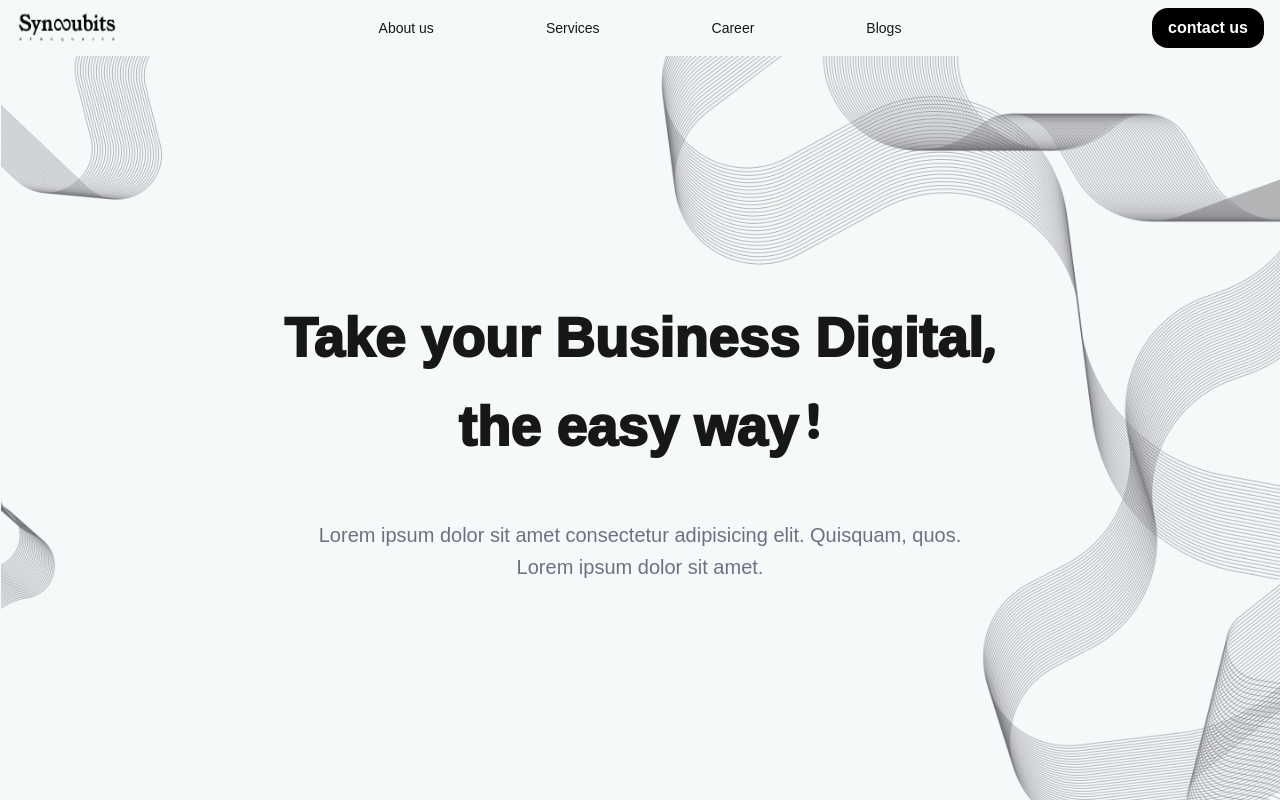
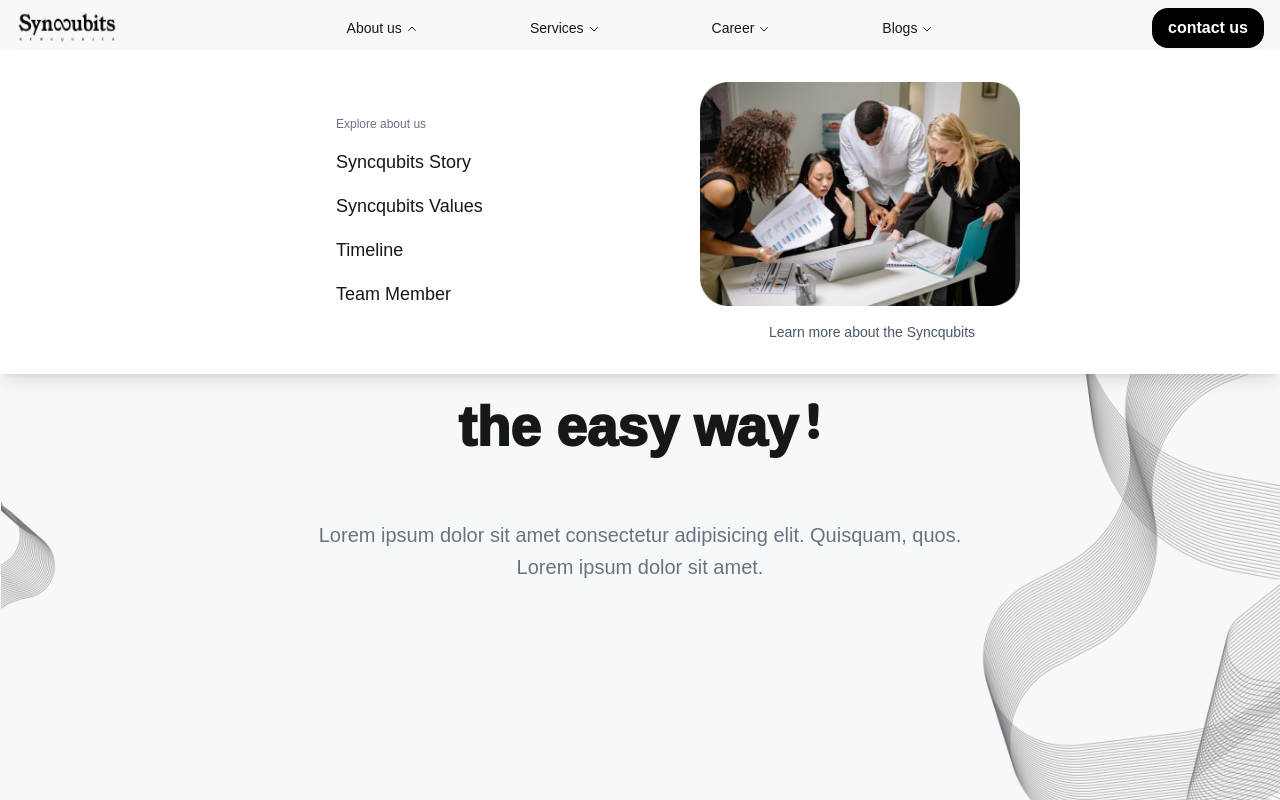
Before and after one commit to Yuvaprakash24/theHostCode-frontend, a Next.js app: page / in a window 1280 px wide. Both pictures are taken after a click on the link "About us". Shown: the top 800 px of the page. Built offline with nearby package versions, Linux system fonts and the light colour scheme.

Commit message:
Navbar dropdown

```diff
--- a/src/components/header/Header.tsx
+++ b/src/components/header/Header.tsx
@@ -1,17 +1,68 @@
 'use client'
 import React, { useState } from 'react';
 import { Button } from '../common';
+
 const menuItems = [
-  { label: 'About us', dropdown: false },
-  { label: 'Services', dropdown: false },
-  { label: 'Career', dropdown: false },
-  { label: 'Blogs', dropdown: false },
+  {
+    label: 'About us',
+    dropdown: true,
+    dropdownContent: [
+      { label: 'Syncqubits Story', href: '#' },
+      { label: 'Syncqubits Values', href: '#' },
+      { label: 'Timeline', href: '#' },
+      { label: 'Team Member', href: '#' },
+    ],
+    image: '/drop-down/about-us.png',
+    imageDesc: 'Learn more about the Syncqubits',
+    exploreText: 'Explore about us'
+  },
+  {
+    label: 'Services',
+    dropdown: true,
+    dropdownContent: [
+      { label: 'Web Development', href: '#' },
+      { label: 'AI & ML Projects', href: '#' },
+      { label: 'Cloud Solutions', href: '#' },
+      { label: 'Consulting', href: '#' },
+    ],
+    image: '/drop-down/about-us.png',
+    imageDesc: 'Discover our comprehensive services',
+    exploreText: 'Explore our services'
+  },
+  {
+    label: 'Career',
+    dropdown: true,
+    dropdownContent: [
+      { label: 'Open Positions', href: '#' },
+      { label: 'Life at Syncqubits', href: '#' },
+      { label: 'Benefits', href: '#' },
+      { label: 'Apply Now', href: '#' },
+    ],
+    image: '/drop-down/about-us.png',
+    imageDesc: 'Join our amazing team',
+    exploreText: 'Explore careers'
+  },
+  {
+    label: 'Blogs',
+    dropdown: true,
+    dropdownContent: [
+      { label: 'Latest Posts', href: '#' },
+      { label: 'Tech Insights', href: '#' },
+      { label: 'Case Studies', href: '#' },
+      { label: 'Industry News', href: '#' },
+    ],
+    image: '/drop-down/about-us.png',
+    imageDesc: 'Read our latest insights and updates',
+    exploreText: 'Explore our blogs'
+  },
 ];
 
-const Header: React.FC = () => {
+const Header = () => {
   const [mobileMenuOpen, setMobileMenuOpen] = useState(false);
+  const [openDropdown, setOpenDropdown] = useState<string | null>(null);
+
   return (
-    <header className="w-full bg-main-color">
+    <header className="w-full bg-main-color relative z-50">
       <div className="max-w-10xl px-4 py-2 items-center flex justify-between">
         {/* Logo */}
         <div className="hidden lg:flex flex-1 justify-start">
@@ -19,6 +70,7 @@ const Header: React.FC = () => {
             <img src="/logo.png" alt="logo" className="w-26 h-10" />
           </span>
         </div>
+
         {/* Hamburger for mobile */}
         <div className="flex lg:hidden justify-end-safe">
           <button
@@ -31,19 +83,29 @@ const Header: React.FC = () => {
             </svg>
           </button>
         </div>
-        {/* Menu */}
+
+        {/* Desktop Menu */}
         <nav className="hidden lg:flex flex-1 justify-between">
           <ul className="flex space-x-24">
             {menuItems.map((item) => (
-              <li key={item.label} className="flex items-center">
+              <li
+                key={item.label}
+                className="flex items-center relative"
+              >
                 <a
                   href="#"
-                  className={`text-sm px-2 py-1 hover:text-black whitespace-nowrap`}
+                  className="text-sm px-2 py-1 hover:text-black whitespace-nowrap flex items-center"
+                  onClick={e => {
+                    if (item.dropdown) {
+                      e.preventDefault();
+                      setOpenDropdown(openDropdown === item.label ? null : item.label);
+                    }
+                  }}
                 >
                   {item.label}
                   {item.dropdown && (
                     <svg
-                      className="w-3 h-3 ml-1 mt-0.5"
+                      className={`w-3 h-3 ml-1 mt-0.5 transition-transform duration-200 ${openDropdown === item.label ? 'rotate-180' : ''}`}
                       fill="none"
                       stroke="currentColor"
                       strokeWidth={2}
@@ -53,10 +115,43 @@ const Header: React.FC = () => {
                     </svg>
                   )}
                 </a>
+
+                {/* Desktop Mega Dropdown */}
+                {item.dropdown && openDropdown === item.label && (
+                  <div
+                    className="fixed left-0 right-0 bg-white shadow-lg flex px-24 py-8 z-50"
+                    style={{ minHeight: 300, top: '50px' }}
+                  >
+                    {/* Left: Links */}
+                    <div className="flex-1 flex flex-col justify-center pl-60">
+                      <span className="text-xs text-gray-500 mb-4">{item.exploreText}</span>
+                      <ul className="space-y-4">
+                        {item.dropdownContent?.map((link) => (
+                          <li key={link.label}>
+                            <a href={link.href} className="text-lg hover:font-bold transition-all">
+                              {link.label}
+                            </a>
+                          </li>
+                        ))}
+                      </ul>
+                    </div>
+
+                    {/* Right: Image */}
+                    <div className="flex-1 flex flex-col -ml-30 justify-center">
+                      <img
+                        src={item.image}
+                        alt={item.label}
+                        className="rounded-xl w-80 h-56 object-cover mb-4"
+                      />
+                      <span className="text-sm text-gray-600 text-center -ml-35">{item.imageDesc}</span>
+                    </div>
+                  </div>
+                )}
               </li>
             ))}
           </ul>
         </nav>
+
         {/* Contact Us Button */}
         <div className="hidden lg:flex flex-1 justify-end">
           <Button className="text-white rounded-2xl px-2 py-1 sm:px-4 sm:py-2 font-semibold shadow-none border-none text-xs sm:text-base">
@@ -64,21 +159,29 @@ const Header: React.FC = () => {
           </Button>
         </div>
       </div>
+
       {/* Mobile menu dropdown */}
       {mobileMenuOpen && (
         <div className="lg:hidden bg-white shadow-md px-4 py-2">
           <ul className="flex flex-col space-y-2">
             {menuItems.map((item) => (
-              <li key={item.label} className="flex items-center">
+              <li key={item.label} className="flex flex-col items-start w-full">
                 <a
                   href="#"
-                  className="text-base px-2 py-2 hover:text-black hover:font-bold transition-all flex items-center font-normal"
-                  onClick={() => setMobileMenuOpen(false)}
+                  className="text-base px-2 py-2 hover:text-black hover:font-bold transition-all flex items-center font-normal w-full"
+                  onClick={e => {
+                    if (item.dropdown) {
+                      e.preventDefault();
+                      setOpenDropdown(openDropdown === item.label ? null : item.label);
+                    } else {
+                      setMobileMenuOpen(false);
+                    }
+                  }}
                 >
                   {item.label}
                   {item.dropdown && (
                     <svg
-                      className="w-3 h-3 ml-1 mt-0.5"
+                      className={`w-3 h-3 ml-1 mt-0.5 transition-transform duration-200 ${openDropdown === item.label ? 'rotate-180' : ''}`}
                       fill="none"
                       stroke="currentColor"
                       strokeWidth={2}
@@ -88,9 +191,36 @@ const Header: React.FC = () => {
                     </svg>
                   )}
                 </a>
+
+                {/* Mobile Mega Dropdown */}
+                {item.dropdown && openDropdown === item.label && (
+                  <div className="w-full bg-gray-50 rounded-xl mt-2 flex flex-col md:flex-row px-4 py-6">
+                    <div className="flex-1 flex flex-col justify-center pr-0 md:pr-8 mb-4 md:mb-0">
+                      <span className="text-xs text-gray-500 mb-4">{item.exploreText}</span>
+                      <ul className="space-y-4">
+                        {item.dropdownContent?.map((link) => (
+                          <li key={link.label}>
+                            <a href={link.href} className="text-lg hover:font-bold transition-all">
+                              {link.label}
+                            </a>
+                          </li>
+                        ))}
+                      </ul>
+                    </div>
+                    <div className="flex-1 flex flex-col items-center justify-center">
+                      <img
+                        src={item.image}
+                        alt={item.label}
+                        className="rounded-xl w-64 h-40 object-cover mb-4"
+                      />
+                      <span className="text-sm text-gray-600 text-center">{item.imageDesc}</span>
+                    </div>
+                  </div>
+                )}
               </li>
             ))}
           </ul>
+
           {/* Contact Us Button in Mobile Menu */}
           <div className="mt-4 pt-4 border-t border-gray-200 flex justify-center">
             <Button className="w-50 text-white rounded-2xl px-6 py-3 font-semibold shadow-none border-none text-base">
```
Also changed, not shown: public/Drop-down/about-us.png (added).
